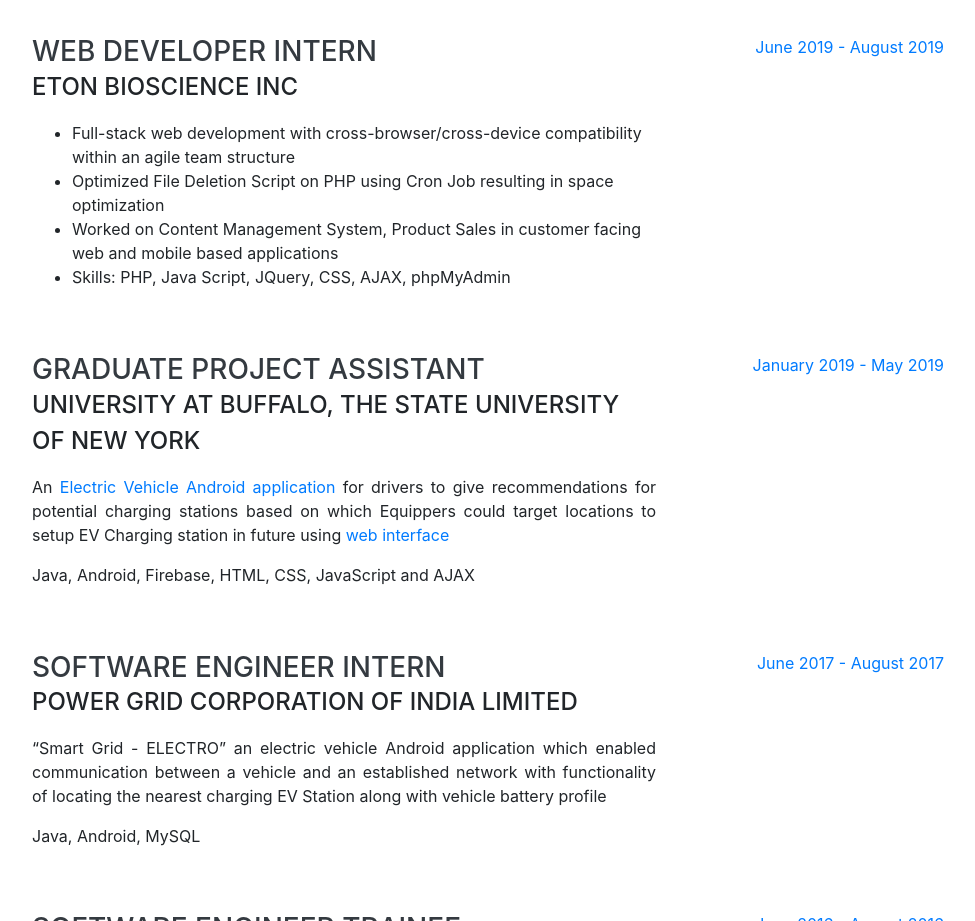
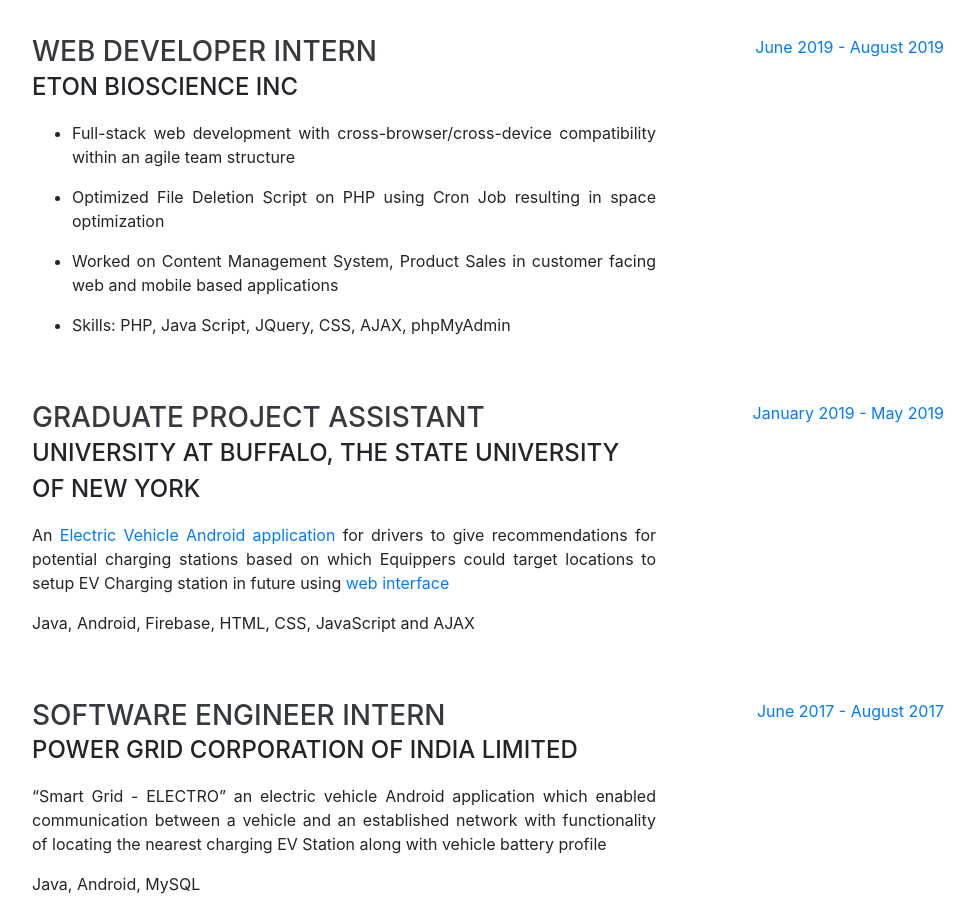
Before and after one commit to krishnasehgal/krishnasehgal.github.io, a website with bundled scripts: page index.html in a window 1280 px wide. Shown: the part 900-1821 px from the top of the page, without its empty margins (288-1263 px from the left). Built offline with nearby package versions, Linux system fonts and the light colour scheme; a web font is replaced by a local one.

Commit message:
Update index.html

```diff
--- a/index.html
+++ b/index.html
@@ -107,13 +107,13 @@
           <div class="resume-content">
             <h3 class="mb-0">Web Developer Intern</h3>
             <div class="subheading mb-3">Eton Bioscience INC</div>
-		  <p style="text-align: justify;">
+
 		  <ul>
-		  <li>Full-stack web development with cross-browser/cross-device compatibility within an agile team structure</li>
-		  <li>Optimized File Deletion Script on PHP using Cron Job resulting in space optimization</li>
-		  <li>Worked on Content Management System, Product Sales in customer facing web and mobile based applications</li>
-		  <li>Skills: PHP, Java Script, JQuery, CSS, AJAX, phpMyAdmin</li>
-		  </ul></p>
+		   <li><p style="text-align: justify;">Full-stack web development with cross-browser/cross-device compatibility within an agile team structure</p></li>
+		  <li><p style="text-align: justify;">Optimized File Deletion Script on PHP using Cron Job resulting in space optimization</p></li>
+		  <li><p style="text-align: justify;">Worked on Content Management System, Product Sales in customer facing web and mobile based applications</p></li>
+		  <li><p style="text-align: justify;">Skills: PHP, Java Script, JQuery, CSS, AJAX, phpMyAdmin</p></li>
+		  </ul>
 
           </div>
           <div class="resume-date text-md-right">
```
